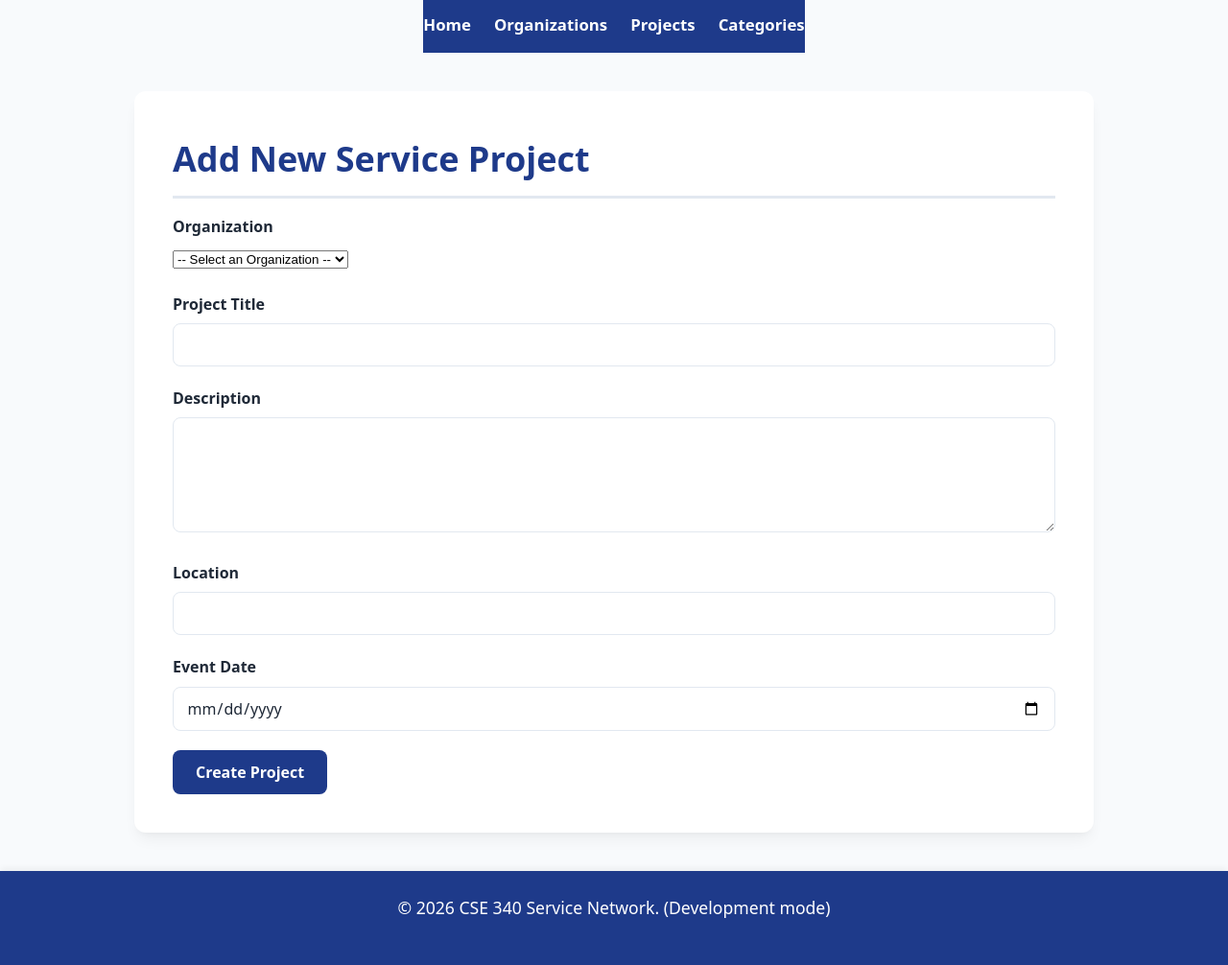
After one commit to robertbruzualpatino-oss/cse340, a Node server app: page /new-project in a window 1280 px wide. The commit adds this page. Shown: the whole page at 96% size. Run offline with Node 20, Linux system fonts and the light colour scheme; data that the repository does not hold is empty.

Commit message:
Fifth W04 Learning Activity Completed: Insert Service Projects

```diff
--- a/src/controllers/projects.js
+++ b/src/controllers/projects.js
@@ -1,7 +1,30 @@
-import { getUpcomingProjects, getProjectsDetails } from "../models/projects.js";
+import { body, validationResult } from "express-validator";
+import { getUpcomingProjects, getProjectsDetails, createProject } from "../models/projects.js";
 import { getCategoriesByProjectId } from "../models/categories.js";
+import { getAllOrganizations } from "../models/organizations.js";
 
 const NUMBER_OF_UPCOMING_PROJECTS = 5;
+
+const projectValidation = [
+    body("title")
+        .trim()
+        .notEmpty().withMessage("Project title is required.")
+        .isLength({ min: 3, max: 200 }).withMessage("Project title must be between 3 and 200 characters."),
+    body("description")
+        .trim()
+        .notEmpty().withMessage("Description is required.")
+        .isLength({ max: 1000 }).withMessage("Description must be 1000 characters or fewer."),
+    body("location")
+        .trim()
+        .notEmpty().withMessage("Location is required.")
+        .isLength({ max: 200 }).withMessage("Location must be 200 characters or fewer."),
+    body("date")
+        .notEmpty().withMessage("Event date is required.")
+        .isISO8601().withMessage("Please provide a valid date."),
+    body("organizationId")
+        .notEmpty().withMessage("Organization is required.")
+        .isInt({ min: 1 }).withMessage("Please select a valid organization.")
+];
 
 const showProjectsPage = async (req, res) => {
     const projects = await getUpcomingProjects(NUMBER_OF_UPCOMING_PROJECTS);
@@ -22,4 +45,39 @@ const showProjectDetailsPage = async (req, res) => {
     res.render('project', { title: project.title, project, categories });
 };
 
-export { showProjectsPage, showProjectDetailsPage };
+const showNewProjectForm = async (req, res) => {
+    const organizations = await getAllOrganizations();
+    const title = 'Add New Service Project';
+
+    res.render('new-project', { title, organizations });
+};
+
+const processNewProjectForm = async (req, res) => {
+    const results = validationResult(req);
+    if (!results.isEmpty()) {
+        results.array().forEach((error) => {
+            req.flash('error', error.msg);
+        });
+        return res.redirect('/new-project');
+    }
+
+    const { organizationId, title, description, location, date } = req.body;
+
+    try {
+        await createProject(title, description, location, date, organizationId);
+        req.flash('success', 'New service project created successfully!');
+        res.redirect('/projects');
+    } catch (error) {
+        console.error('Error creating new project:', error);
+        req.flash('error', 'There was an error creating the service project.');
+        res.redirect('/new-project');
+    }
+};
+
+export {
+    showProjectsPage,
+    showProjectDetailsPage,
+    showNewProjectForm,
+    processNewProjectForm,
+    projectValidation
+};
--- a/src/routes.js
+++ b/src/routes.js
@@ -9,7 +9,7 @@ import {
     processEditOrganizationForm,
     organizationValidation
 } from './controllers/organizations.js';
-import { showProjectsPage, showProjectDetailsPage } from './controllers/projects.js';
+import { showProjectsPage, showProjectDetailsPage, showNewProjectForm, projectValidation, processNewProjectForm } from './controllers/projects.js';
 import { showCategoriesPage, showCategoryDetailsPage } from './controllers/categories.js';
 import { testErrorPage } from './controllers/errors.js';
 
@@ -19,8 +19,10 @@ router.get('/', showHomePage);
 router.get('/organizations', showOrganizationsPage);
 router.get('/organization/:id', showOrganizationDetailsPage);
 router.get('/new-organization', showNewOrganizationForm);
+router.get('/new-project', showNewProjectForm);
 router.get('/edit-organization/:id', showEditOrganizationForm);
 router.post('/new-organization', organizationValidation, processNewOrganizationForm);
+router.post('/new-project', projectValidation, processNewProjectForm);
 router.post('/edit-organization/:id', organizationValidation, processEditOrganizationForm);
 router.get('/projects', showProjectsPage);
 router.get('/project/:id', showProjectDetailsPage);
--- /dev/null
+++ b/src/views/new-project.ejs
@@ -0,0 +1,45 @@
+<%- include('partials/header') %>
+
+    <main>
+        <h1>
+            <%= title %>
+        </h1>
+
+        <form action="/new-project" method="POST">
+            <div class="form-group">
+                <label for="organizationId">Organization</label>
+                <select id="organizationId" name="organizationId" required>
+                    <option value="">-- Select an Organization --</option>
+                    <% organizations.forEach((org)=> { %>
+                        <option value="<%= org.organization_id %>">
+                            <%= org.name %>
+                        </option>
+                        <% }); %>
+                </select>
+            </div>
+
+            <div class="form-group">
+                <label for="title">Project Title</label>
+                <input type="text" id="title" name="title" maxlength="200" required />
+            </div>
+
+            <div class="form-group">
+                <label for="description">Description</label>
+                <textarea id="description" name="description" maxlength="1000" required></textarea>
+            </div>
+
+            <div class="form-group">
+                <label for="location">Location</label>
+                <input type="text" id="location" name="location" maxlength="200" required />
+            </div>
+
+            <div class="form-group">
+                <label for="date">Event Date</label>
+                <input type="date" id="date" name="date" required />
+            </div>
+
+            <button type="submit">Create Project</button>
+        </form>
+    </main>
+
+    <%- include('partials/footer') %>
--- a/src/views/projects.ejs
+++ b/src/views/projects.ejs
@@ -2,6 +2,8 @@
 
 <main>
     <h1><%= title %></h1>
+    <p><a href="/new-project">Add New Service Project</a></p>
+
     <h2>Upcoming Service Projects</h2>
 
     <% if (projects && projects.length > 0) { %>
@@ -9,7 +11,7 @@
             <% projects.forEach(project => { %>
                 <%
                     // Format the event date cleanly
-                    const formattedDate = new Date(project.event_date).toLocaleDateString('en-US', {
+                    const formattedDate = new Date(project.date).toLocaleDateString('en-US', {
                         year: 'numeric',
                         month: 'long',
                         day: 'numeric',
```
Also changed, not shown: src/models/projects.js (+28 -1 lines).
